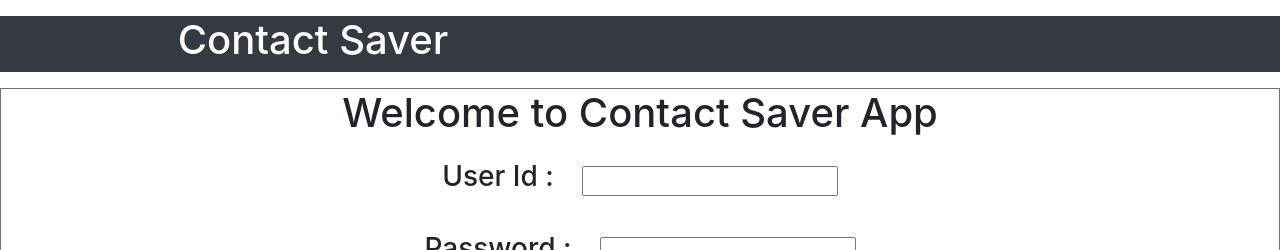
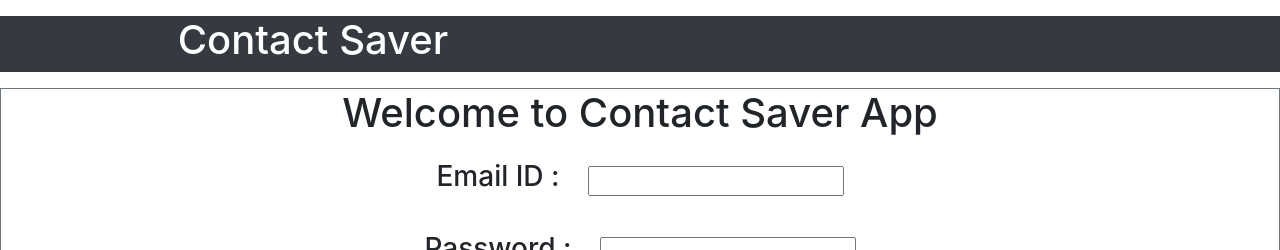
Before and after one commit to Aritra1296/ContactSaver-Front-End, a React (Create React App) app: page / in a window 1280 px wide. Shown: the top 250 px of the page. Built offline with nearby package versions, Linux system fonts and the light colour scheme; no server answers.

Commit message:
change in login page : user id field

```diff
--- a/src/components/Header.js
+++ b/src/components/Header.js
@@ -15,8 +15,8 @@ function Header() {
 
   async function logOut() {
     try {
-      await axios.get(`http://api.aritrarivu.co.in/users/logout`)
-      await getLoggedIn()
+      await axios.get(`http://api.aritrarivu.co.in/users/logout`);
+      await getLoggedIn();
       alert('You Have Successfully Logged Off')
       history.push('/')
     } catch (error) {
--- a/src/components/Login.js
+++ b/src/components/Login.js
@@ -36,7 +36,7 @@ function Login() {
         </h1>
         <div className='form-group row align-items-center justify-content-center'>
           <label htmlFor='userId' className='col-form-label '>
-            <h3>User Id :&emsp;</h3>
+            <h3>Email ID :&emsp;</h3>
           </label>
           <div className=''>
             <input
```
